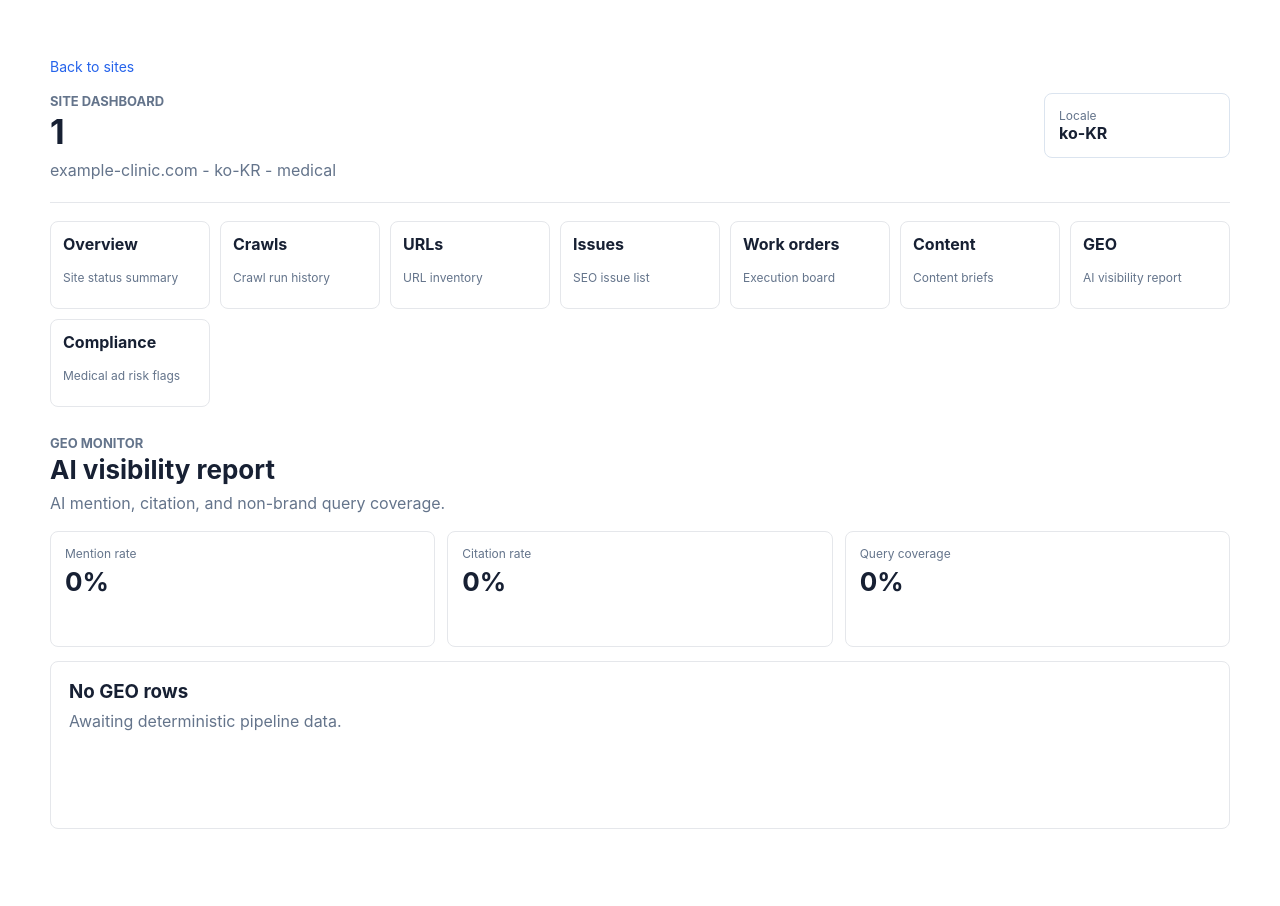
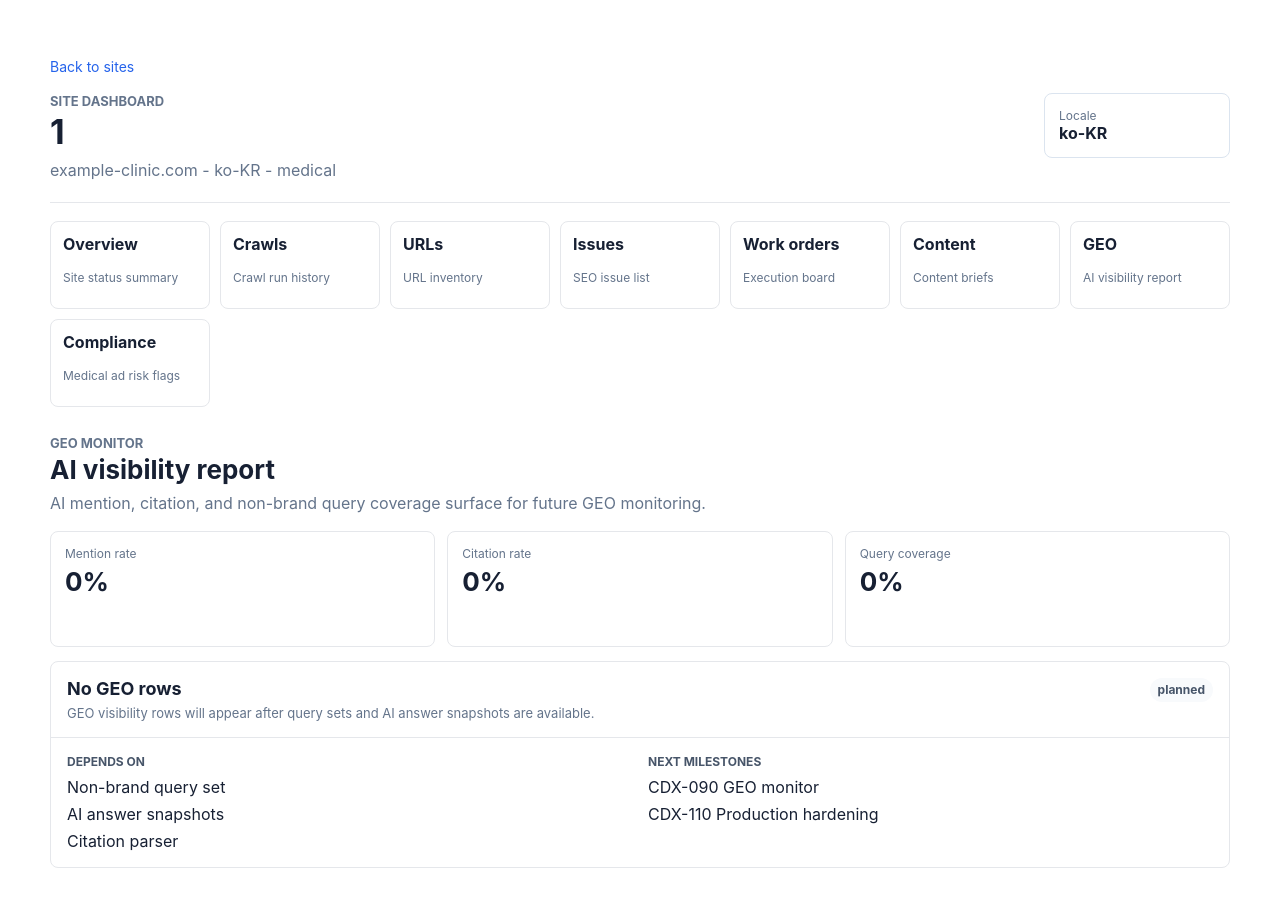
Before and after one commit to kionya/searchops-ai, a Next.js app in the folder apps/web/: page /sites/1/geo in a window 1280 px wide. Shown: the top 906 px of the page. Before the commit the page ends 885 px from the top, so only its background shows below. Built offline with nearby package versions, Linux system fonts and the light colour scheme.

Commit message:
feat: add future module skeletons

```diff
--- a/apps/web/app/sites/[siteId]/compliance/page.tsx
+++ b/apps/web/app/sites/[siteId]/compliance/page.tsx
@@ -1,5 +1,5 @@
-import { dashboardPlaceholders, PlaceholderPage } from "../../../../src/dashboard-shell";
+import { FutureModulePage } from "../../../../src/future-module-skeletons";
 
 export default function CompliancePage() {
-  return <PlaceholderPage content={dashboardPlaceholders.compliance} />;
+  return <FutureModulePage moduleKey="compliance" />;
 }
--- a/apps/web/app/sites/[siteId]/content/page.tsx
+++ b/apps/web/app/sites/[siteId]/content/page.tsx
@@ -1,5 +1,5 @@
-import { dashboardPlaceholders, PlaceholderPage } from "../../../../src/dashboard-shell";
+import { FutureModulePage } from "../../../../src/future-module-skeletons";
 
 export default function ContentPage() {
-  return <PlaceholderPage content={dashboardPlaceholders.content} />;
+  return <FutureModulePage moduleKey="content" />;
 }
--- a/apps/web/app/sites/[siteId]/geo/page.tsx
+++ b/apps/web/app/sites/[siteId]/geo/page.tsx
@@ -1,5 +1,5 @@
-import { dashboardPlaceholders, PlaceholderPage } from "../../../../src/dashboard-shell";
+import { FutureModulePage } from "../../../../src/future-module-skeletons";
 
 export default function GeoPage() {
-  return <PlaceholderPage content={dashboardPlaceholders.geo} />;
+  return <FutureModulePage moduleKey="geo" />;
 }
--- /dev/null
+++ b/apps/web/src/future-module-skeletons.tsx
@@ -0,0 +1,162 @@
+import {
+  MetricCard,
+  metricGridStyle,
+  mutedTextStyle,
+  SectionHeader
+} from "./dashboard-shell";
+import {
+  pillStyle,
+  tableHeaderStyle,
+  tableSectionStyle
+} from "./dashboard-table-styles";
+
+export type FutureModuleKey = "compliance" | "content" | "geo";
+export type FutureModuleStatus = "planned";
+
+export interface FutureModuleMetric {
+  readonly label: string;
+  readonly value: string;
+}
+
+export interface FutureModuleSkeleton {
+  readonly key: FutureModuleKey;
+  readonly eyebrow: string;
+  readonly title: string;
+  readonly description: string;
+  readonly status: FutureModuleStatus;
+  readonly metrics: readonly FutureModuleMetric[];
+  readonly emptyTitle: string;
+  readonly emptyDescription: string;
+  readonly dependsOn: readonly string[];
+  readonly nextMilestones: readonly string[];
+}
+
+export const futureModuleKeys = ["content", "geo", "compliance"] as const satisfies readonly FutureModuleKey[];
+
+export const futureModuleSkeletons: Record<FutureModuleKey, FutureModuleSkeleton> = {
+  content: {
+    key: "content",
+    eyebrow: "Content Briefs",
+    title: "Content briefs",
+    description: "Keyword, topic, and page planning workspace for future content workflows.",
+    status: "planned",
+    metrics: [
+      { label: "Briefs", value: "0" },
+      { label: "Drafts", value: "0" },
+      { label: "Ready", value: "0" }
+    ],
+    emptyTitle: "No content briefs",
+    emptyDescription: "Content briefs will appear after keyword and content planning modules are connected.",
+    dependsOn: ["Keyword inventory", "Content brief schema", "Work order linking"],
+    nextMilestones: ["CDX-070 Keyword / AEO engine", "CDX-080 Schema engine"]
+  },
+  geo: {
+    key: "geo",
+    eyebrow: "GEO Monitor",
+    title: "AI visibility report",
+    description: "AI mention, citation, and non-brand query coverage surface for future GEO monitoring.",
+    status: "planned",
+    metrics: [
+      { label: "Mention rate", value: "0%" },
+      { label: "Citation rate", value: "0%" },
+      { label: "Query coverage", value: "0%" }
+    ],
+    emptyTitle: "No GEO rows",
+    emptyDescription: "GEO visibility rows will appear after query sets and AI answer snapshots are available.",
+    dependsOn: ["Non-brand query set", "AI answer snapshots", "Citation parser"],
+    nextMilestones: ["CDX-090 GEO monitor", "CDX-110 Production hardening"]
+  },
+  compliance: {
+    key: "compliance",
+    eyebrow: "Compliance",
+    title: "Medical ad risk flags",
+    description: "Medical advertising risk review surface for future compliance checks.",
+    status: "planned",
+    metrics: [
+      { label: "Open flags", value: "0" },
+      { label: "Legal review", value: "0" },
+      { label: "Cleared", value: "0" }
+    ],
+    emptyTitle: "No compliance flags",
+    emptyDescription: "Compliance flags will appear after claim checks and medical ad rule filters are wired.",
+    dependsOn: ["Claim extraction", "Medical ad rules", "Draft-only publishing guard"],
+    nextMilestones: ["CDX-100 Compliance engine", "CDX-110 Production hardening"]
+  }
+};
+
+export function getFutureModuleSkeleton(moduleKey: FutureModuleKey) {
+  return futureModuleSkeletons[moduleKey];
+}
+
+export function summarizeFutureModules(modules: readonly FutureModuleSkeleton[]) {
+  return {
+    total: modules.length,
+    planned: modules.filter((module) => module.status === "planned").length,
+    placeholderMetrics: modules.reduce((total, module) => total + module.metrics.length, 0),
+    emptyStates: modules.filter((module) => module.emptyTitle.length > 0).length
+  };
+}
+
+export function FutureModulePage({ moduleKey }: { readonly moduleKey: FutureModuleKey }) {
+  const content = getFutureModuleSkeleton(moduleKey);
+
+  return (
+    <section aria-labelledby={`${content.key}-future-module-heading`}>
+      <SectionHeader
+        description={content.description}
+        eyebrow={content.eyebrow}
+        title={content.title}
+      />
+      <div style={metricGridStyle}>
+        {content.metrics.map((metric) => (
+          <MetricCard key={metric.label} label={metric.label} value={metric.value} />
+        ))}
+      </div>
+      <section aria-label={content.emptyTitle} style={tableSectionStyle}>
+        <header style={tableHeaderStyle}>
+          <div>
+            <h3 id={`${content.key}-future-module-heading`} style={{ fontSize: 18, margin: 0 }}>
+              {content.emptyTitle}
+            </h3>
+            <p style={{ ...mutedTextStyle, fontSize: 13, marginTop: 6 }}>{content.emptyDescription}</p>
+          </div>
+          <span style={{ ...pillStyle, background: "#f8fafc", color: "#475569" }}>
+            {content.status}
+          </span>
+        </header>
+        <div
+          style={{
+            display: "grid",
+            gap: 16,
+            gridTemplateColumns: "repeat(auto-fit, minmax(220px, 1fr))",
+            padding: 16
+          }}
+        >
+          <DefinitionList title="Depends on" values={content.dependsOn} />
+          <DefinitionList title="Next milestones" values={content.nextMilestones} />
+        </div>
+      </section>
+    </section>
+  );
+}
+
+function DefinitionList({
+  title,
+  values
+}: {
+  readonly title: string;
+  readonly values: readonly string[];
+}) {
+  return (
+    <div>
+      <h4 style={{ color: "#475569", fontSize: 12, margin: "0 0 8px", textTransform: "uppercase" }}>
+        {title}
+      </h4>
+      <ul style={{ display: "grid", gap: 7, listStyle: "none", margin: 0, padding: 0 }}>
+        {values.map((value) => (
+          <li key={value}>{value}</li>
+        ))}
+      </ul>
+    </div>
+  );
+}
```
Also changed, not shown: 1 other file (tests, documents, lock files or other folders).
